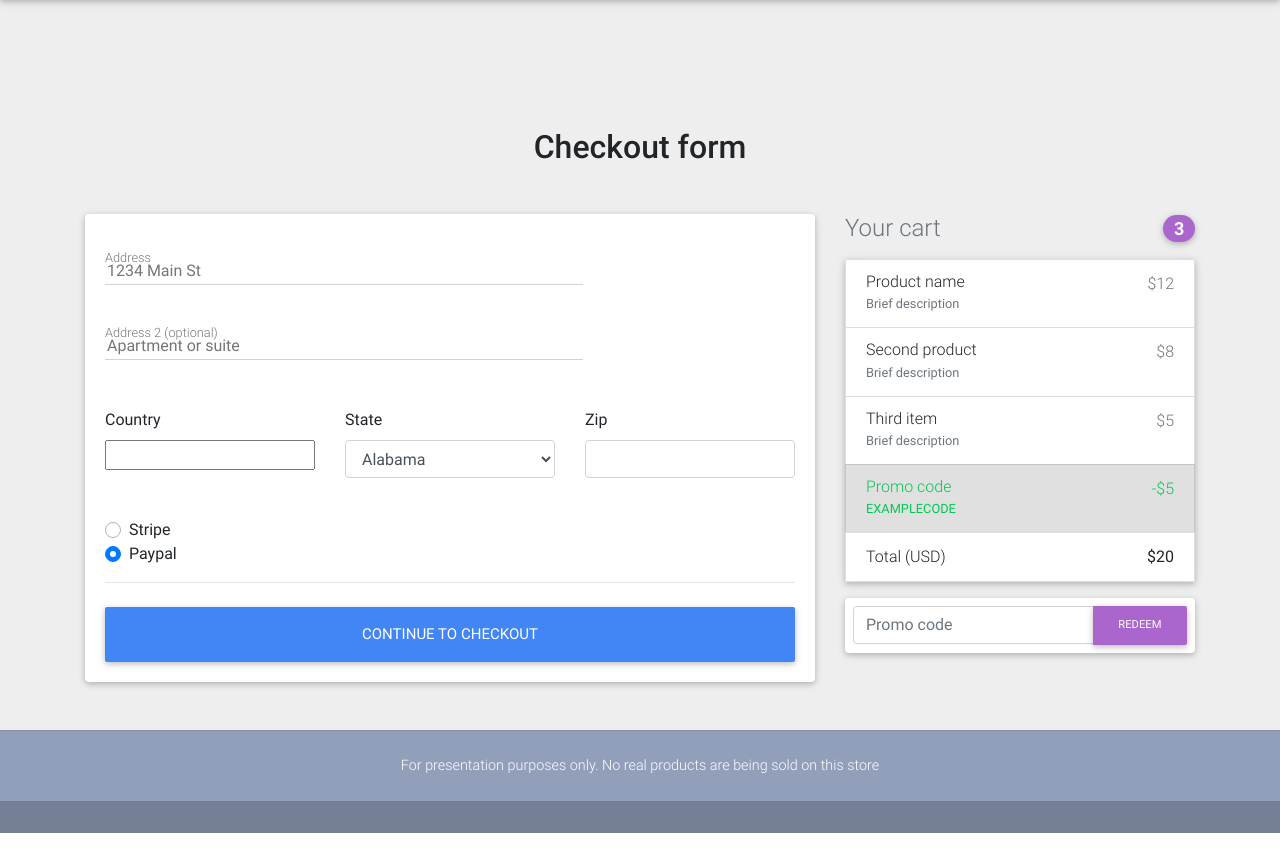
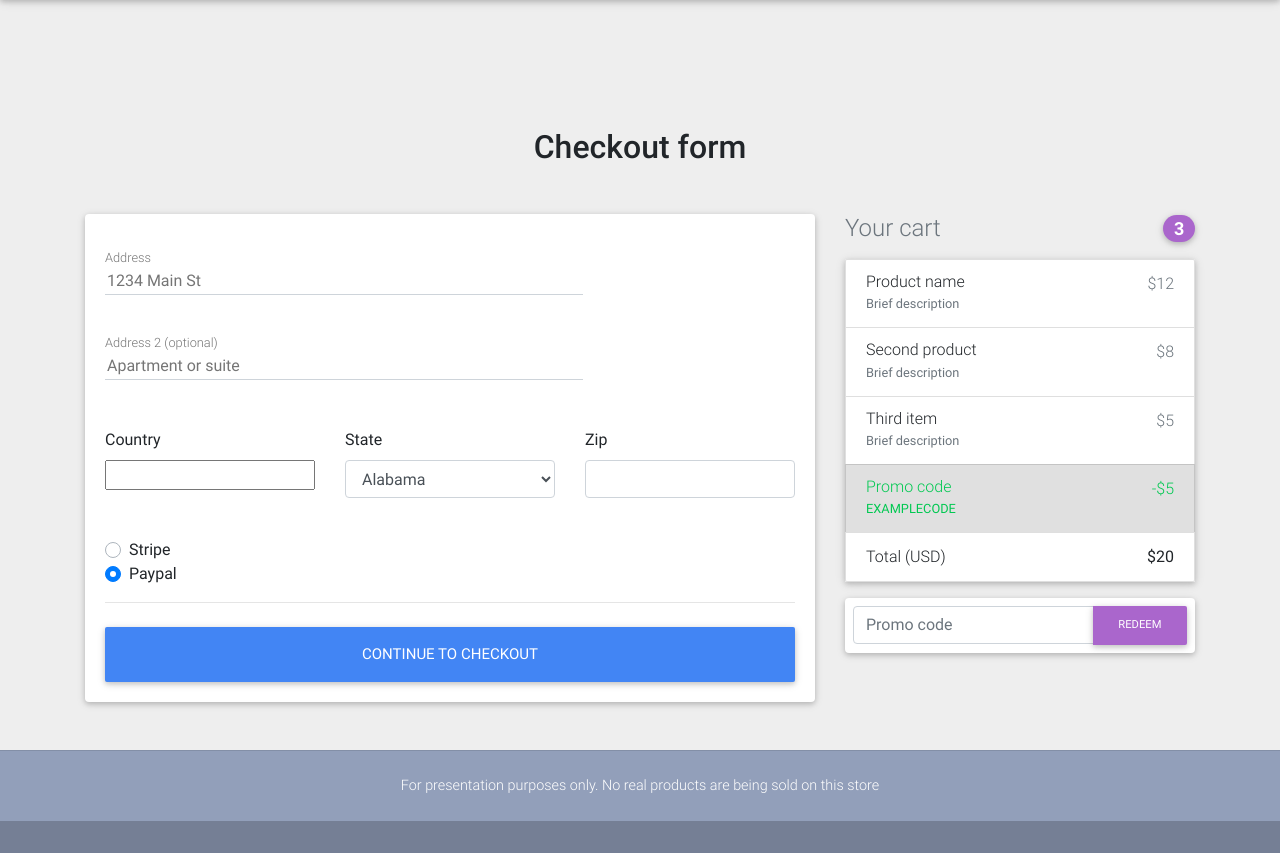
Before and after one commit to ZimmAgu/Ecommerce-Web-App, a Django app: page /checkout/ in a window 1280 px wide. Shown: the part 64-917 px from the top of the page. Run offline with Django 4.2, Linux system fonts and the light colour scheme; some libraries are stand-ins or nearby versions.

Commit message:
Form can be submitted

```diff
--- a/coreFunctionality/forms/forms.py
+++ b/coreFunctionality/forms/forms.py
@@ -4,8 +4,22 @@
 from . import formChoices
 
 class checkoutForm(forms.Form):
-    streetAddress = forms.CharField(widget=forms.TextInput(attrs={'placeholder': '1234 Main St', 'size': 50}))
-    apartmentAddress = forms.CharField(required=False, widget=forms.TextInput(attrs={'placeholder': 'Apartment or suite', 'size': 50}))
+    streetAddress = forms.CharField(widget=forms.TextInput(
+        attrs = {
+            'placeholder': '1234 Main St',
+            'size': 50,
+            'style': 'margin-top: 10px;'
+        }
+    ))
+
+    apartmentAddress = forms.CharField(required=False, widget=forms.TextInput(
+        attrs = {
+            'placeholder': 'Apartment or suite',
+            'size': 50,
+            'style': 'margin-top: 10px;'
+        }
+    ))
+
     country = CountryField(blank_label='(select country)').formfield(widget=CountrySelectWidget(attrs={'class' : 'custom-select d-block w-100'}))
     state = forms.ChoiceField(widget=forms.Select(attrs={'class' : 'form-control'}), choices=formChoices.STATE_CHOICES)
     zipCode = forms.CharField(widget=forms.TextInput(attrs={'class' : 'form-control'}))
--- a/coreFunctionality/views.py
+++ b/coreFunctionality/views.py
@@ -34,8 +34,10 @@
 
     def post(self, *args, **kwargs):
         form = checkoutForm(self.request.POST)
-        print("form works")
-        return redirect('coreFunctionality:checkoutView')
+        if form.is_valid():
+            print(form.cleaned_data())
+            print("form works")
+            return redirect('coreFunctionality:checkoutView')
 
 
 def productPage(request, slug):
--- a/storeFront/templates/checkoutPage.html
+++ b/storeFront/templates/checkoutPage.html
@@ -44,14 +44,14 @@
               {% csrf_token %}
               <!--address-->
               <div class="md-form mb-5">
+                <label for="address" class="">Address</label>
                 {{ form.streetAddress }}
-                <label for="address" class="">Address</label>
               </div>
 
               <!--address-2-->
               <div class="md-form mb-5">
+                <label for="address-2" class="">Address 2 (optional)</label>
                 {{ form.apartmentAddress }}
-                <label for="address-2" class="">Address 2 (optional)</label>
               </div>
 
               <!--Grid row-->
@@ -59,7 +59,6 @@
 
                 <!--Grid column-->
                 <div class="col-lg-4 col-md-12 mb-4">
-
                   <label for="country">Country</label>
                   {{ form.country }}
 
@@ -68,7 +67,6 @@
 
                 <!--Grid column-->
                 <div class="col-lg-4 col-md-6 mb-4">
-
                   <label for="state">State</label>
                   {{ form.state }}
 
```
